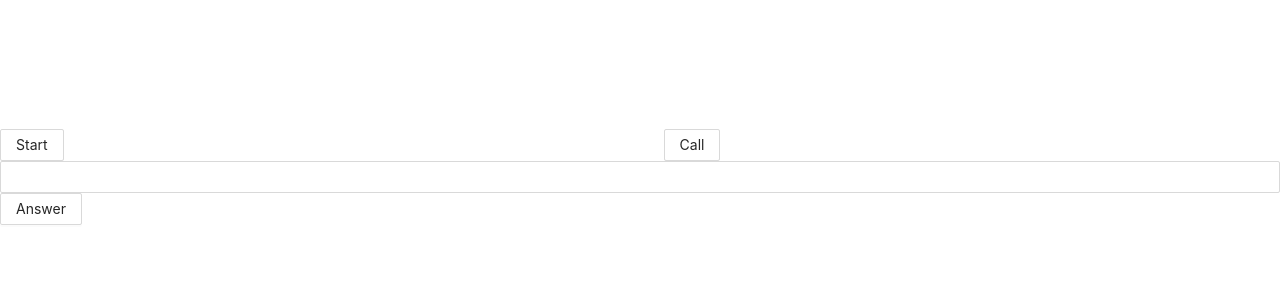
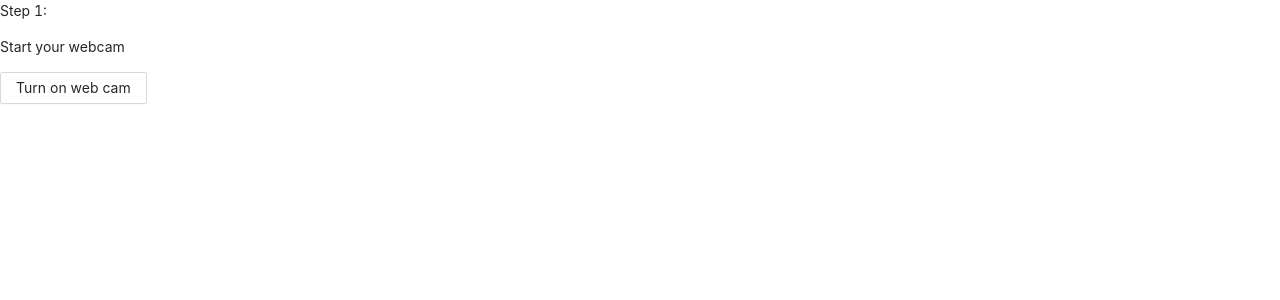
Before and after one commit to xindixu/zoomflix, a Next.js app: page /meetings/1 in a window 1280 px wide. Shown: the top 300 px of the page. Built offline with nearby package versions, Linux system fonts and the light colour scheme.

Commit message:
feat(meeting): update ui

```diff
--- a/components/call/index.tsx
+++ b/components/call/index.tsx
@@ -1,4 +1,4 @@
-import { Button, Input } from "antd"
+import { Button, Col, Row, Input } from "antd"
 import React, { useCallback, useRef, useState } from "react"
 import { firestore } from "../../lib/firebase"
 
@@ -11,6 +11,10 @@ const servers = {
   iceCandidatePoolSize: 10,
 }
 
+const START_WEBCAM = "START_WEBCAM"
+const START_CALL = "START_CALL"
+const JOINED_CALL = "JOINED_CALL"
+
 const Call = () => {
   const peerConnection = useRef(new RTCPeerConnection(servers))
   const localStream = useRef<MediaStream | null>(null)
@@ -19,6 +23,8 @@ const Call = () => {
   const remoteVideo = useRef<HTMLVideoElement>(null)
 
   const [callId, setCallId] = useState("")
+  const [step, setStep] = useState(START_WEBCAM)
+  const [isHost, setIsHost] = useState()
 
   const setUpVideos = useCallback(async () => {
     localStream.current = await navigator.mediaDevices.getUserMedia({
@@ -46,6 +52,7 @@ const Call = () => {
     if (remoteVideo.current) {
       remoteVideo.current.srcObject = remoteStream.current
     }
+    setStep(START_CALL)
   }, [])
 
   const createOffer = useCallback(async () => {
@@ -54,6 +61,7 @@ const Call = () => {
     const answerCandidates = callDoc.collection("answerCandidates")
 
     setCallId(callDoc.id)
+    setIsHost(true)
 
     // Get candidates for caller, save to db
     peerConnection.current.onicecandidate = (event) => {
@@ -91,10 +99,11 @@ const Call = () => {
         }
       })
     })
+
+    setStep(JOINED_CALL)
   }, [])
 
   const answerCall = useCallback(async () => {
-    console.log("callId", callId)
     if (!callId) {
       return
     }
@@ -137,18 +146,60 @@ const Call = () => {
         }
       })
     })
-  }, [])
+
+    setStep(JOINED_CALL)
+  }, [callId])
 
   return (
     <div>
-      <Button onClick={setUpVideos}>Start</Button>
-      <video ref={localVideo} autoPlay playsInline />
-      <video ref={remoteVideo} autoPlay playsInline />
+      {step === START_WEBCAM && (
+        <>
+          <p>Step 1:</p>
+          <p>Start your webcam</p>
+          <Button onClick={setUpVideos}>Turn on web cam</Button>
+        </>
+      )}
 
-      <Button onClick={createOffer}>Call</Button>
+      {step === START_CALL && (
+        <>
+          <p>Step 2:</p>
+          <p>Start a new call</p>
+          <Button onClick={createOffer}>Start a call</Button>
+          {isHost || (
+            <>
+              <p>Or join an existing call</p>
+              <Input
+                type="text"
+                value={callId}
+                onChange={(e) => setCallId(e.target.value)}
+              />
+              <Button onClick={answerCall} disabled={!callId}>
+                Join the call
+              </Button>
+            </>
+          )}
+        </>
+      )}
 
-      <Input value={callId} onChange={(e) => setCallId(e.target.value)} />
-      <Button onClick={answerCall}>Answer</Button>
+      {step === JOINED_CALL && (
+        <>
+          <p>Step 3:</p>
+          {isHost && !!callId ? (
+            <p>Please share this call ID: {callId} </p>
+          ) : (
+            <p>Joined</p>
+          )}
+        </>
+      )}
+
+      <Row>
+        <Col span={12}>
+          <video ref={localVideo} autoPlay playsInline />
+        </Col>
+        <Col span={12}>
+          <video ref={remoteVideo} autoPlay playsInline />
+        </Col>
+      </Row>
     </div>
   )
 }
```
